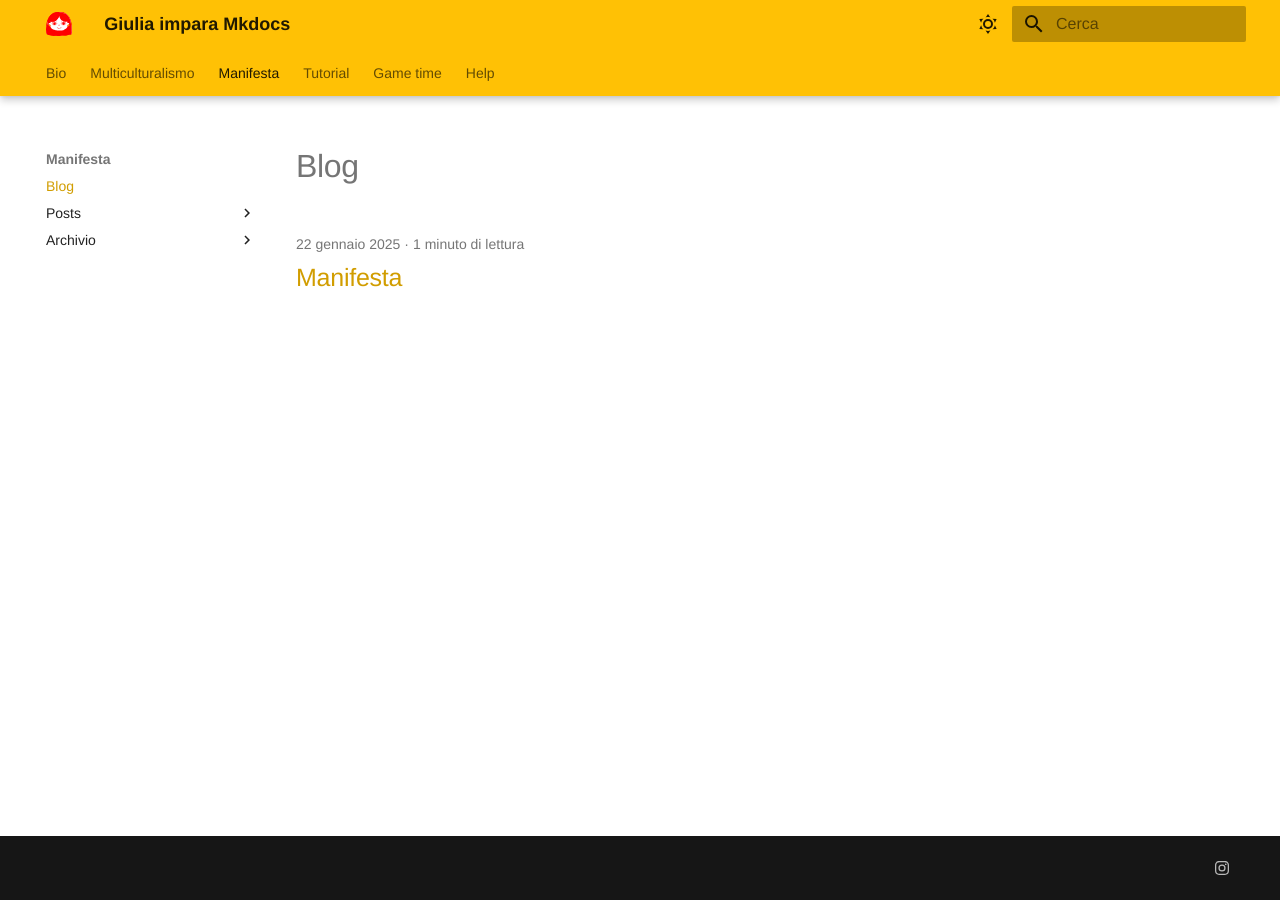
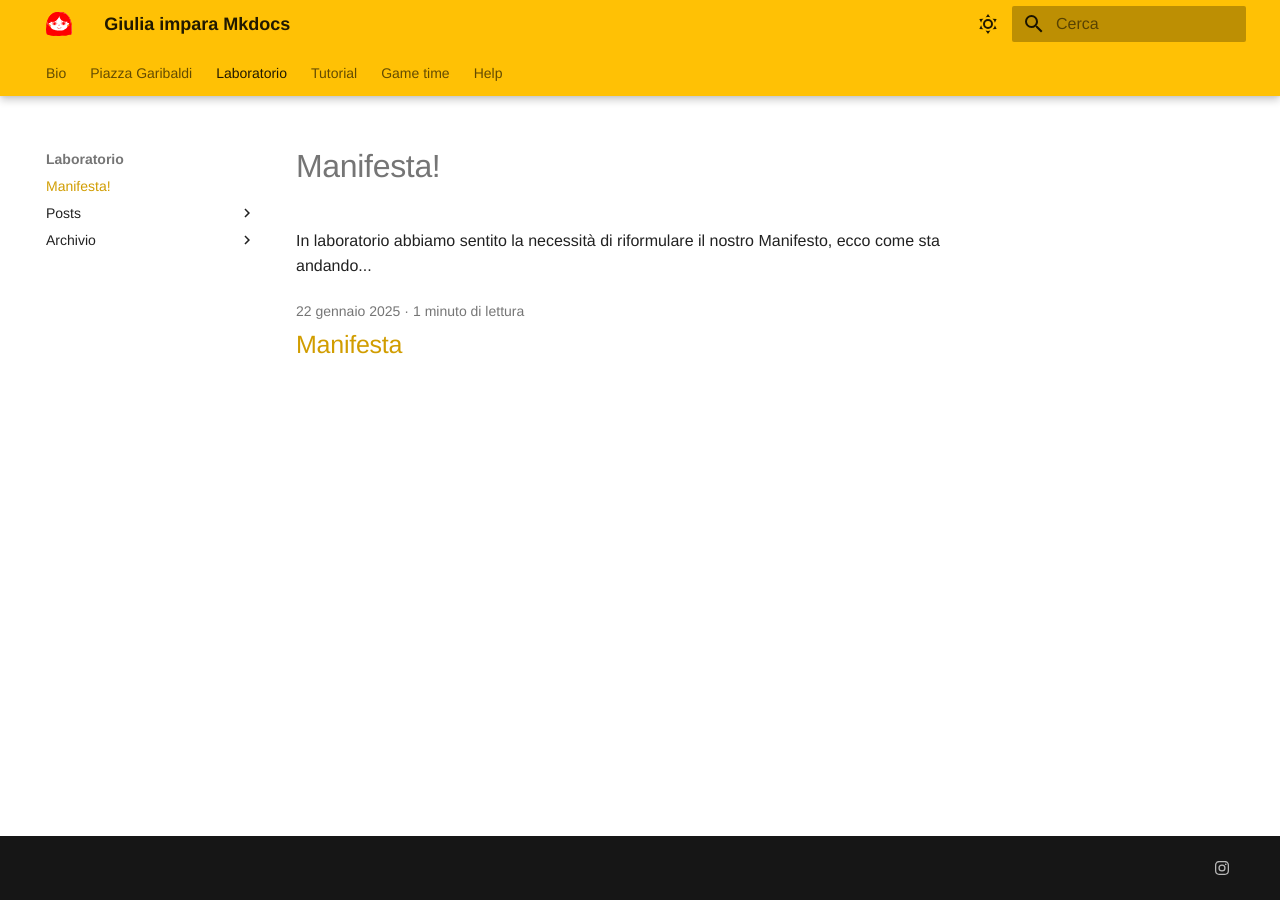
Before and after one commit to giulia-genovese/imparandomkdocs, an MkDocs documentation site: the page built from docs/blog-2/index.md, in a window 1280 px wide. Built offline with MkDocs 1.6.1 and Material for MkDocs 9.7.7, drawn with Linux system fonts in a browser that asks for light colours; some web fonts are replaced.

Commit message:
aggiornate sezioni lab e garibaldi

```diff
--- a/docs/blog-2/index.md
+++ b/docs/blog-2/index.md
@@ -1 +1,2 @@
-# Blog
+# Manifesta!
+In laboratorio abbiamo sentito la necessità di riformulare il nostro Manifesto, ecco come sta andando...
--- a/mkdocs.yml
+++ b/mkdocs.yml
@@ -39,13 +39,13 @@ theme:
 
 nav:
   - Bio: index.md
-  - Multiculturalismo:
+  - Piazza Garibaldi:
       - Overview: blog-1/index.md
       - Posts:
           - First Post: blog-1/posts/myfirst.md
           - Second Post: blog-1/posts/mysecond.md
           - Third Post: blog-1/posts/mythird.md
-  - Manifesta:
+  - Laboratorio:
       - Overview: blog-2/index.md
       - Posts:
           - First Post: blog-2/posts/mioprimo.md
```
Also changed, not shown: docs/blog-1/index.md (+2 -1 lines).
